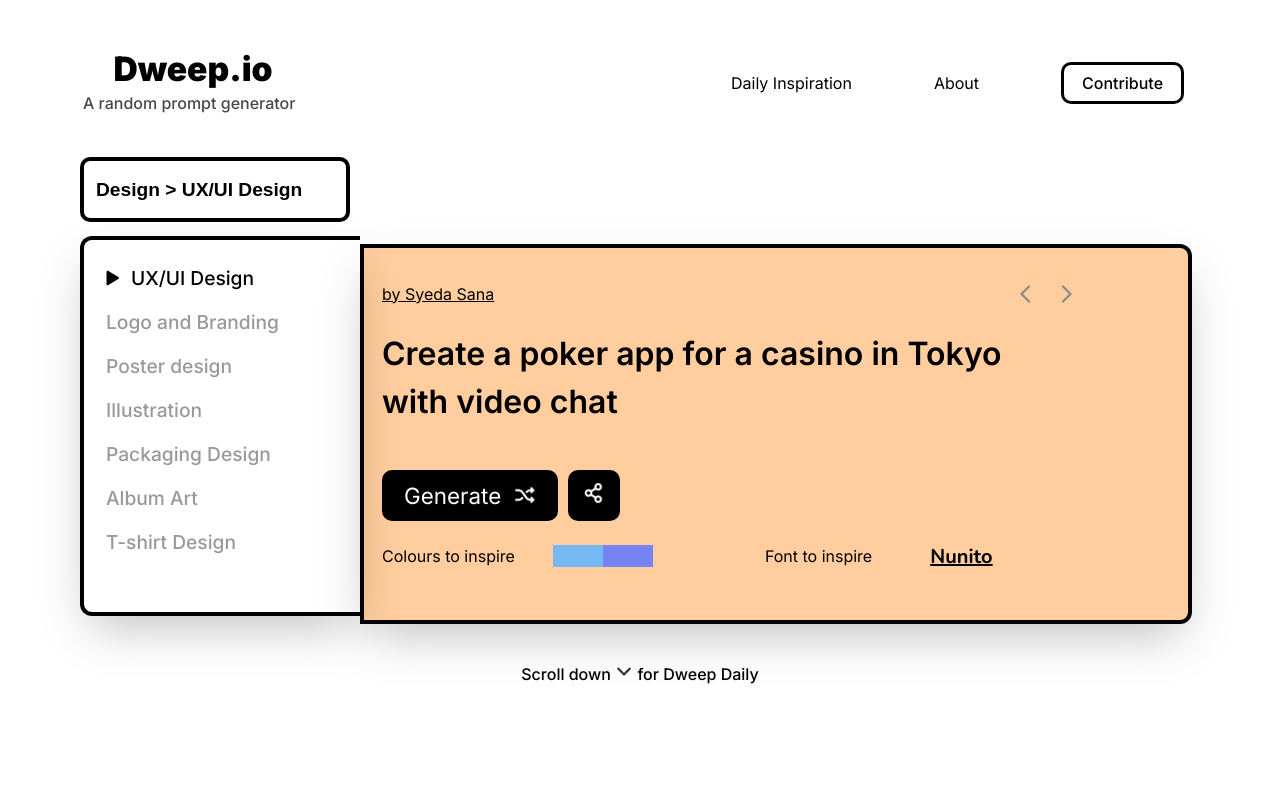
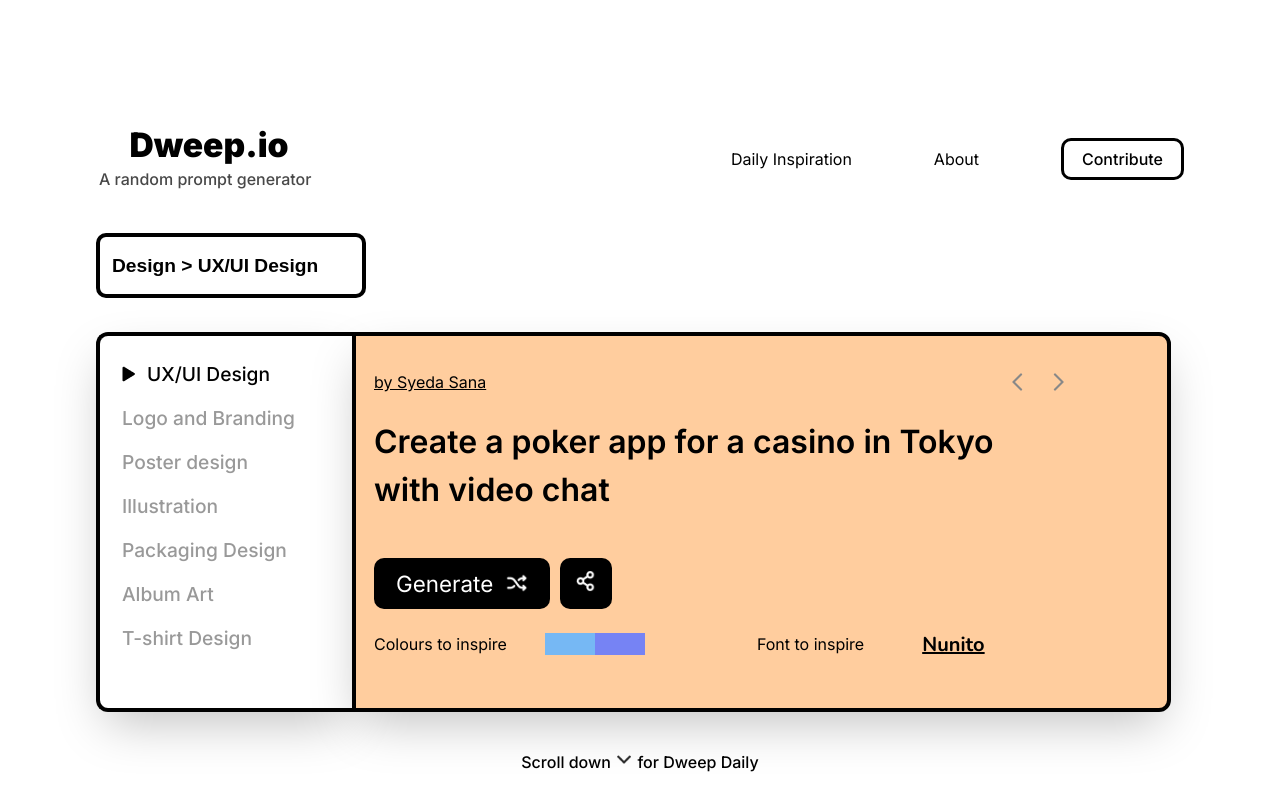
Before and after one commit to syedasana333/Dweep_io, a plain HTML site: page index.html in a window 1280 px wide. Shown: the top 800 px of the page. Drawn offline with nearby package versions, Linux system fonts and the light colour scheme.

Commit message:
design fix

```diff
--- a/index.html
+++ b/index.html
@@ -34,6 +34,16 @@
                 <option value="illustration">Illustration</option>
                 <option value="Packaging">Packaging Design</option>
             </select><br>
+            <div class="main">
+                <div class="side_nav">
+                    <div class="ux"><img src="icon/Vector.png" alt="vector"><p>UX/UI Design</p></div>
+                    <p>Logo and Branding</p>
+                    <p>Poster design</p>
+                    <p>Illustration</p>
+                    <p>Packaging Design</p>
+                    <p>Album Art</p>
+                    <p>T-shirt Design</p>
+                </div>
                 <div class="hero_">
                     <div class="author">by Syeda Sana <div class="toggle"><img src="icon/CaretLeft.png" alt="Arrow-Left"><img src="icon/CaretRight.png" alt="Arrow-Right"></div></div>
                     <div class="hero">Create a poker app for a casino in Tokyo with video chat</div>
@@ -52,19 +62,13 @@
                         </div>
                     </div>
                 </div>
+
+            </div>
             <p class="scroll">Scroll down <img src="icon/CaretDown.png" alt="Arrow-Down"> for Dweep Daily</p>
 
             <div class="dropdown">Design<img src="icon/CaretDown.png" alt="Arrow-Down"></div>
 
-            <div class="side_nav">
-                <div class="ux"><img src="icon/Vector.png" alt="vector"><p>UX/UI Design</p></div>
-                <p>Logo and Branding</p>
-                <p>Poster design</p>
-                <p>Illustration</p>
-                <p>Packaging Design</p>
-                <p>Album Art</p>
-                <p>T-shirt Design</p>
-            </div>
+
         </div>
 
         <div class="section2">
--- a/style.css
+++ b/style.css
@@ -241,6 +241,7 @@
     font-size: 1.2rem;
     align-items: center;
     font-weight: 700;
+    border: none;
 
 }
 
@@ -490,6 +491,9 @@
     margin: auto;
 }
 
+.see_all{
+    font-size: 1.2rem;
+}
 
 
 @media only screen and (min-width:800px){
@@ -521,9 +525,11 @@
 
 .nav_bar{
     display: flex;
+    width: 100%;
+
     justify-content: space-between;
-    gap: 425px;
     margin-top: -32px;
+
    }
 
 .nav p{
@@ -537,6 +543,9 @@
 
 .hero_class{
     margin: 80px;
+    display: flex;
+    margin: 4rem 6rem ;
+    align-items: flex-start;
 
 }
 
@@ -667,6 +676,13 @@
     width: 550px;
 }
 
+select>option{
+    font-size: 1rem;
+    color: #999999;
+    padding: 12px;
+    background-color: #fff;
+}
+
 h4{
     width: 500px;
 }
@@ -694,10 +710,11 @@
 
 .scroll{
     display: block;
+    align-self: center;
 }
 
 .hero_{
-    width: 65vw;
+    width: 64vw;
 }
 
 .hero{
@@ -752,8 +769,7 @@
     font-weight: 500;
     line-height: 2rem;
     padding: 22px;
-    width: 25%;
-    margin-top: -40%;
+    width: 20vw;
     color: #999999;
     border-right: none;
     box-shadow: 0px 20px 50px -10px rgba(0, 0, 0, 0.25);
@@ -769,7 +785,7 @@
 
 
 .hero_{
-    margin-left: 25%;
+
     border-radius: 0 12px 12px 0;
 }
 
@@ -788,4 +804,18 @@
     font-size:1rem;
 }
 
+form button{
+    align-items: end;
+    justify-content: right;
+    margin-top: 2rem;
+    align-self: flex-end;
 }
+
+.main{
+    display: flex;
+    flex-direction: row;
+    justify-content: center;
+    align-content: center;
+}
+
+}
```
Lines whose indentation alone changed are shown as unchanged.
